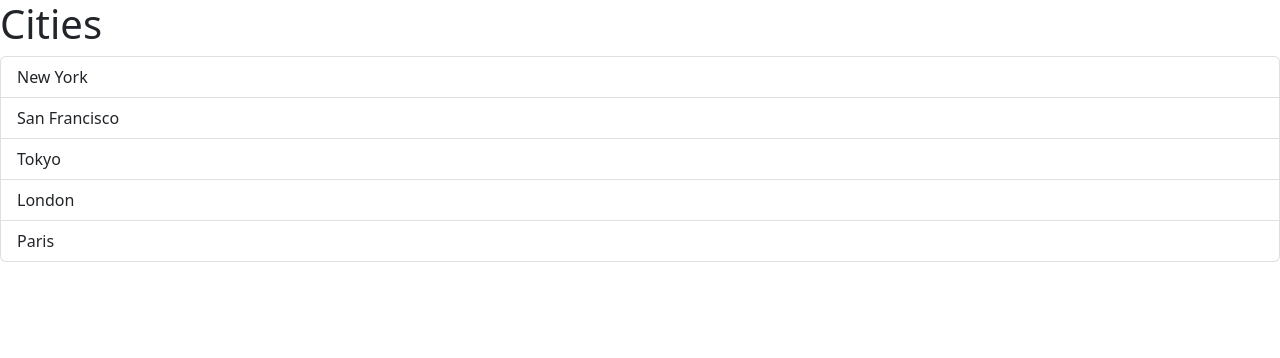
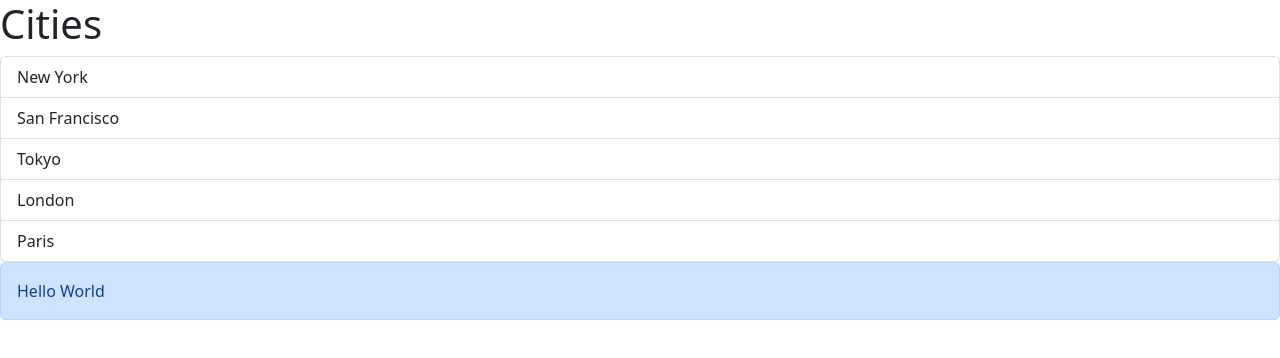
Before and after one commit to Hudson-TD/game-discovery, a React (Vite) app: page / in a window 1280 px wide. Shown: the top 358 px of the page. Built offline with nearby package versions, Linux system fonts and the light colour scheme.

Commit message:
Added Alert component

```diff
--- a/src/App.tsx
+++ b/src/App.tsx
@@ -1,3 +1,4 @@
+import Alert from "./components/Alert";
 import ListGroup from "./components/ListGroup";
 
 function App() {
@@ -7,7 +8,16 @@ function App() {
     console.log(item);
   };
   return (
-    <ListGroup items={items} heading="Cities" onSelectItem={handleSelectItem} />
+    <>
+      <ListGroup
+        items={items}
+        heading="Cities"
+        onSelectItem={handleSelectItem}
+      />
+      <Alert>
+        Hello <span>World</span>
+      </Alert>
+    </>
   );
 }
 
--- /dev/null
+++ b/src/components/Alert.tsx
@@ -0,0 +1,15 @@
+import { ReactNode } from "react";
+
+interface AlertProps {
+  children: ReactNode;
+}
+
+function Alert({ children }: AlertProps) {
+  return (
+    <div className="alert alert-primary" role="alert">
+      {children}
+    </div>
+  );
+}
+
+export default Alert;
```
